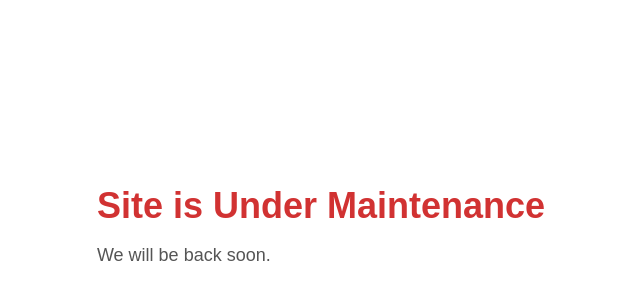
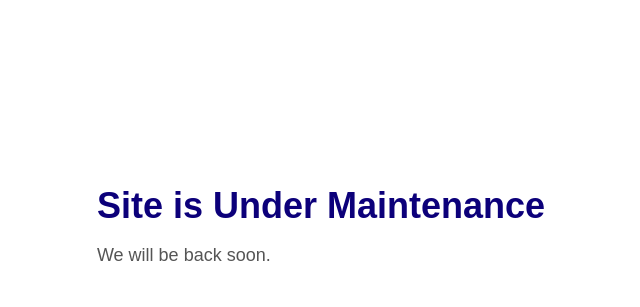
Before and after one commit to samyakmaitre/my_portfolio, a plain HTML site: page index.html in a window 1280 px wide. Shown: the part 166-473 px from the top of the page, without its empty margins (319-959 px from the left). Drawn offline with Linux system fonts and the light colour scheme.

Commit message:
colour change

```diff
--- a/styles.css
+++ b/styles.css
@@ -22,7 +22,7 @@ body {
 }
 
 h1 {
-    color: #d13232;
+    color: #0c007a;
     font-size: 36px;
     margin: 0;
 }
```
